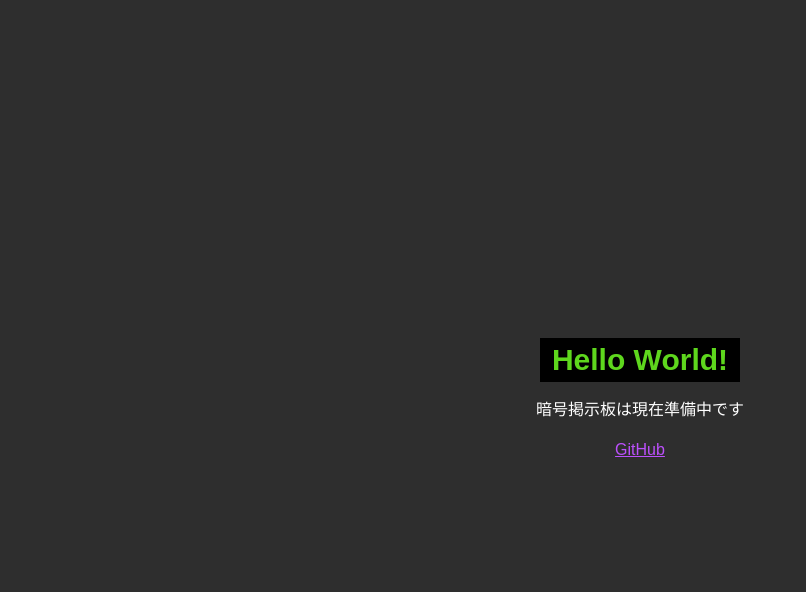
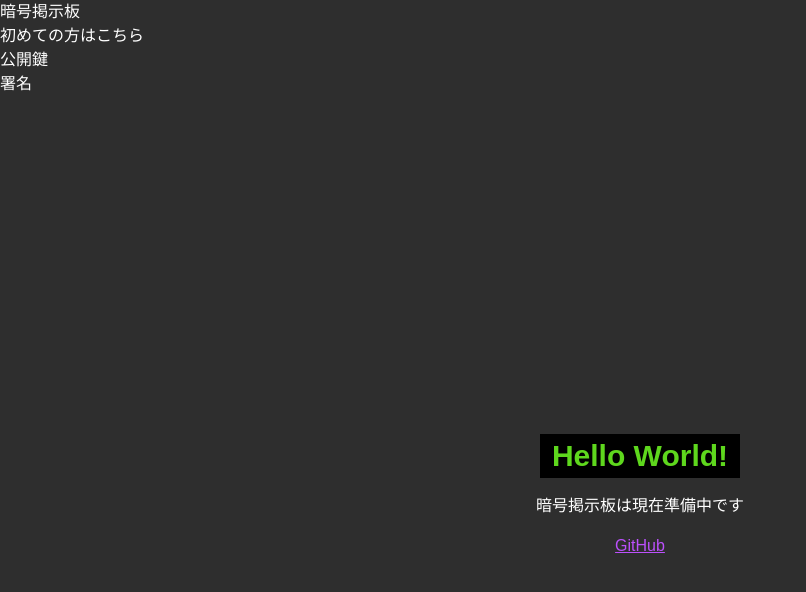
Before and after one commit to nanasi-1/encrypted-board, a Next.js app: page / in a window 1280 px wide. Shown: the top 592 px of the page, without its empty margins (0-806 px from the left). Built offline with nearby package versions, Linux system fonts and the light colour scheme.

Commit message:
Headerコンポーネントを作成

```diff
--- /dev/null
+++ b/src/app/components/layout/Header.tsx
@@ -0,0 +1,24 @@
+import Link from "next/link"
+
+export default function Header() {
+  return (
+    <header>
+      <h1>
+        <Link href="/">暗号掲示板</Link>
+      </h1>
+      <nav>
+        <ul>
+          <li>
+            <Link href="/about">初めての方はこちら</Link>
+          </li>
+          <li>
+            <Link href="/add-public">公開鍵</Link>
+          </li>
+          <li>
+            <Link href="/add-sign">署名</Link>
+          </li>
+        </ul>
+      </nav>
+    </header>
+  )
+}
--- a/src/app/layout.tsx
+++ b/src/app/layout.tsx
@@ -1,6 +1,7 @@
 import type { Metadata } from "next";
 import { Geist, Geist_Mono } from "next/font/google";
 import "./globals.css";
+import Header from "./components/layout/Header";
 
 const geistSans = Geist({
   variable: "--font-geist-sans",
@@ -27,7 +28,11 @@ export default function RootLayout({
       <body
         className={`${geistSans.variable} ${geistMono.variable} antialiased bg-stone-750 text-white`}
       >
-        {children}
+        <Header />
+        <main>
+          {children}
+        </main>
+        <footer></footer> {/* TODO ここにフッターを追加 */}
       </body>
     </html>
   );
```
